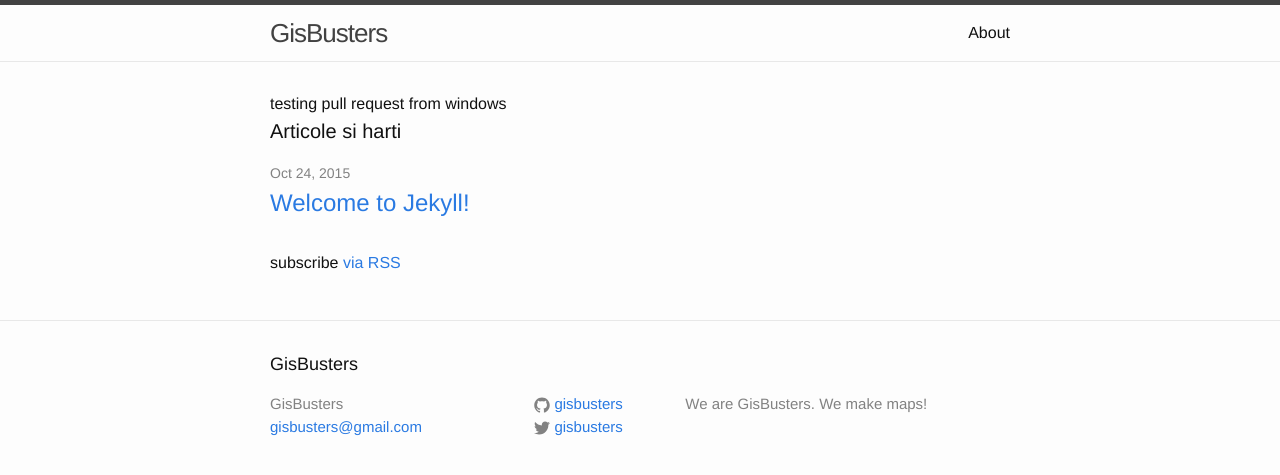
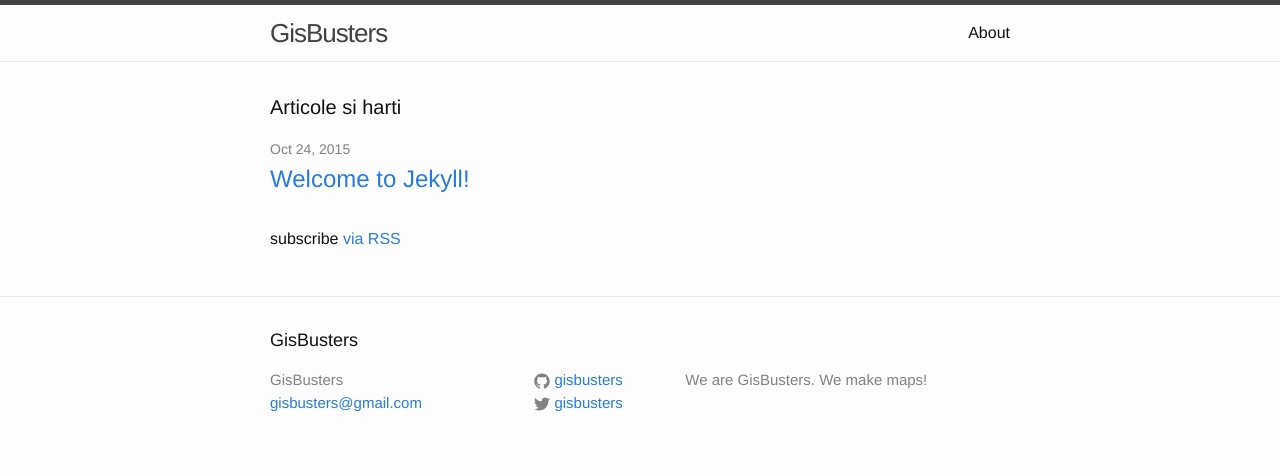
Before and after one commit to gisbusters/blog, a Jekyll site: the page built from index.html, in a window 1280 px wide. Shown: the top 475 px of the page. Built offline with Jekyll 4.4.1, drawn with Linux system fonts in a browser that asks for light colours; Markdown is read by kramdown in place of the engine named in the settings.

Commit message:
remove stupid text
gone!

```diff
--- a/index.html
+++ b/index.html
@@ -3,7 +3,7 @@ layout: default
 ---
 
 <div class="home">
-  testing pull request from windows
+
   <h1 class="page-heading">Articole si harti</h1>
 
   <ul class="post-list">
```
